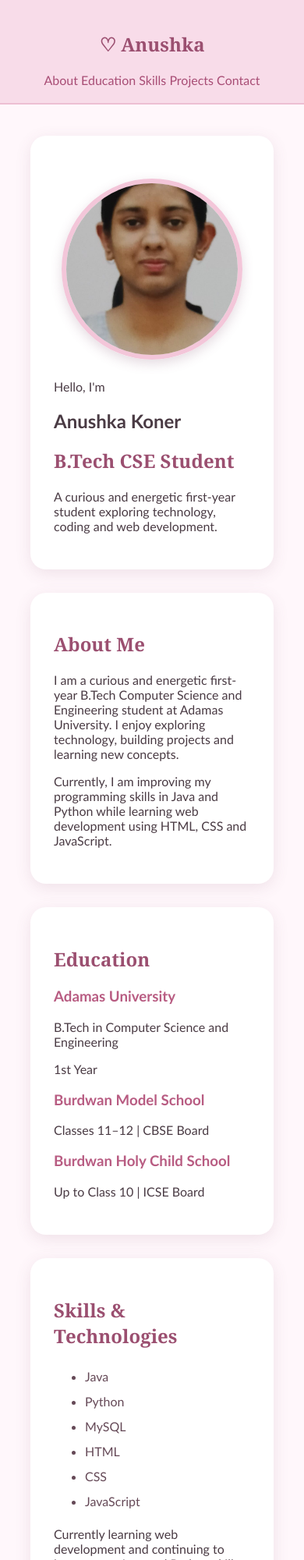
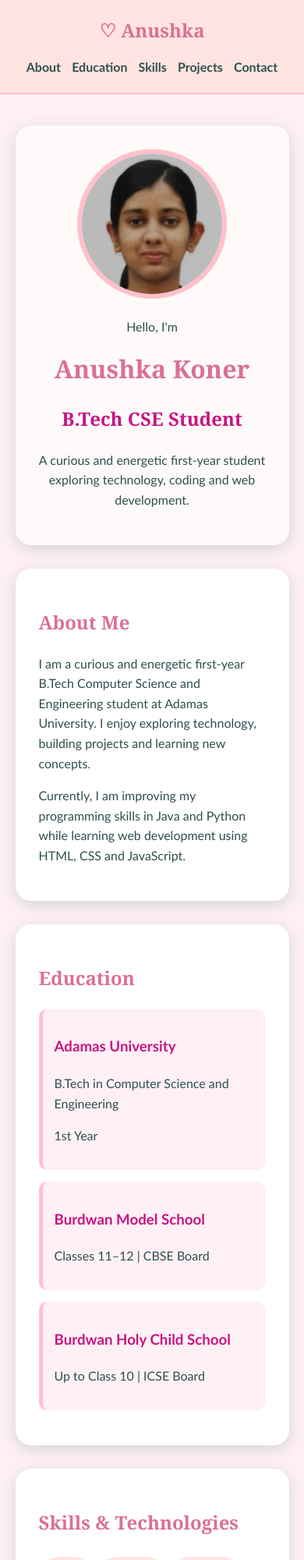
Before and after one commit to Anushka-K-del/CYCODERS, a plain HTML site: page Assignment_1_Profile/index.html in a window 390 px wide. Shown: the top 2000 px of the page at 78% size. Drawn offline with Linux system fonts and the light colour scheme; files whose address does not match are found by name.

Commit message:
Refactor CSS styles for improved design and layout

```diff
--- a/Assignment_1_Profile/style.css
+++ b/Assignment_1_Profile/style.css
@@ -1,36 +1,37 @@
-
-
 body {
     margin: 0;
     padding: 0;
     font-family: "Trebuchet MS", sans-serif;
-    background-color: #fff7fb;
-    color: #4a3b44;
+    background-color: lavenderblush;
+    color: darkslategray;
+    line-height: 1.6;
 }
 
-
-
-
 header {
-    background-color: #f8dce9;
+    background-color: mistyrose;
     padding: 20px;
-    text-align: center;
-    border-bottom: 2px solid #edbfd3;
+    display: flex;
+    justify-content: space-between;
+    align-items: center;
+    border-bottom: 2px solid pink;
 }
 
-header h1 {
+header h2 {
     margin: 0;
-    color: #7b405c;
+    color: palevioletred;
     font-family: Georgia, serif;
 }
 
-header p {
-    margin: 5px 0 0;
-    color: #80566a;
+nav a {
+    color: darkslategray;
+    text-decoration: none;
+    margin-left: 20px;
+    font-weight: bold;
 }
 
-
-
+nav a:hover {
+    color: deeppink;
+}
 
 main {
     width: 80%;
@@ -42,65 +43,145 @@ section {
     padding: 30px;
     margin-bottom: 30px;
     border-radius: 20px;
-    box-shadow: 0 5px 20px rgba(120, 70, 100, 0.12);
+    box-shadow: 0 5px 20px lightgray;
 }
 
+.hero {
+    display: flex;
+    align-items: center;
+    gap: 40px;
+    background-color: snow;
+}
 
+.hero img {
+    width: 220px;
+    height: 220px;
+    object-fit: cover;
+    object-position: center top;
+    border-radius: 50%;
+    border: 6px solid pink;
+}
 
+.hero h1 {
+    font-size: 40px;
+    color: palevioletred;
+    margin: 5px 0;
+    font-family: Georgia, serif;
+}
 
-h2 {
-    color: #9b4f70;
+.hero h2 {
+    color: mediumvioletred;
+}
+
+section h2 {
+    color: palevioletred;
     font-family: Georgia, serif;
 }
 
 h3 {
-    color: #b85c82;
+    color: mediumvioletred;
 }
 
-
-
-
-img {
-    width: 220px;
-    height: 220px;
-    object-fit: cover;
-    border-radius: 50%;
-    display: block;
-    margin: 25px auto;
-    border: 6px solid #f3c6d9;
-    box-shadow: 0 5px 15px rgba(120, 70, 100, 0.2);
+.education-card {
+    background-color: lavenderblush;
+    padding: 15px;
+    margin: 15px 0;
+    border-left: 5px solid pink;
+    border-radius: 10px;
 }
 
-
-
-
-ul {
-    line-height: 2;
+#skills ul {
+    padding: 0;
+    list-style: none;
 }
 
-li {
-    color: #654957;
+#skills li {
+    display: inline-block;
+    background-color: mistyrose;
+    color: darkslategray;
+    padding: 8px 15px;
+    margin: 5px;
+    border-radius: 20px;
 }
 
+.project-card {
+    background-color: lavenderblush;
+    padding: 20px;
+    margin: 15px 0;
+    border-radius: 15px;
+    border: 1px solid pink;
+}
 
+.project-card:hover {
+    background-color: mistyrose;
+}
 
+#hobbies p {
+    display: inline-block;
+    background-color: lavender;
+    padding: 10px 18px;
+    margin: 5px;
+    border-radius: 20px;
+}
 
-a {
-    color: #a84d75;
+#goal {
+    background-color: snow;
+}
+
+#contact {
+    text-align: center;
+}
+
+#contact a {
+    display: inline-block;
+    background-color: palevioletred;
+    color: white;
+    padding: 10px 20px;
+    margin: 5px;
+    border-radius: 20px;
     text-decoration: none;
 }
 
-a:hover {
-    color: #d16a98;
-    text-decoration: underline;
+#contact a:hover {
+    background-color: deeppink;
 }
 
-
-
-
 footer {
-    background-color: #f8dce9;
+    background-color: mistyrose;
     text-align: center;
     padding: 20px;
-    color: #70455a;
+    color: darkslategray;
 }
+
+@media (max-width: 700px) {
+    header {
+        display: block;
+        text-align: center;
+    }
+
+    nav {
+        margin-top: 15px;
+    }
+
+    nav a {
+        margin: 5px;
+    }
+
+    main {
+        width: 90%;
+    }
+
+    .hero {
+        display: block;
+        text-align: center;
+    }
+
+    .hero img {
+        width: 180px;
+        height: 180px;
+    }
+
+    .hero h1 {
+        font-size: 32px;
+    }
+}
```
